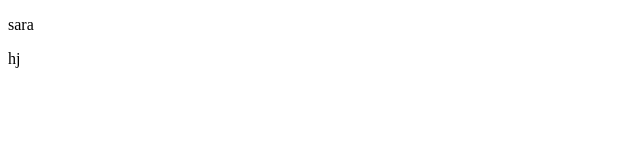
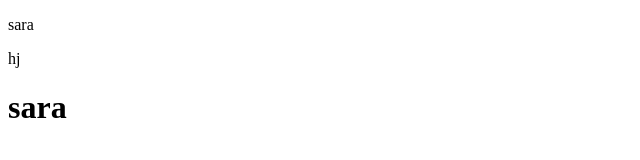
Before and after one commit to saramhmdi/git-totorial, a plain HTML site: page login.html in a window 1280 px wide. Shown: the whole page, without its empty margins (0-640 px from the left). Drawn offline with Linux system fonts and the light colour scheme.

Commit message:
h1
h1 neveshtam

```diff
--- a/login.html
+++ b/login.html
@@ -9,6 +9,7 @@
 <body>
     <p>sara</p>
     <p>hj</p>
+    <h1>sara</h1>
 
 </body>
 </html>
```
